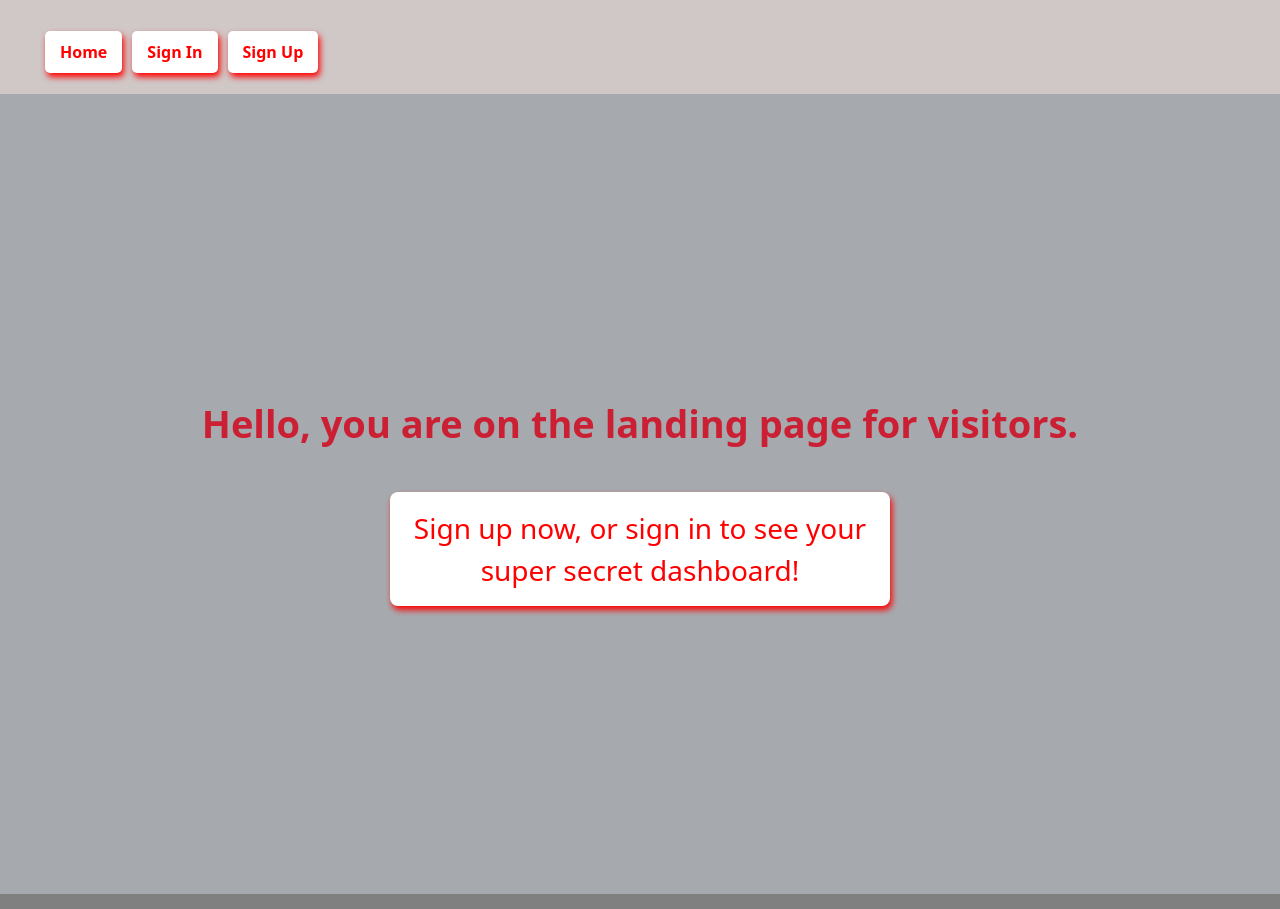
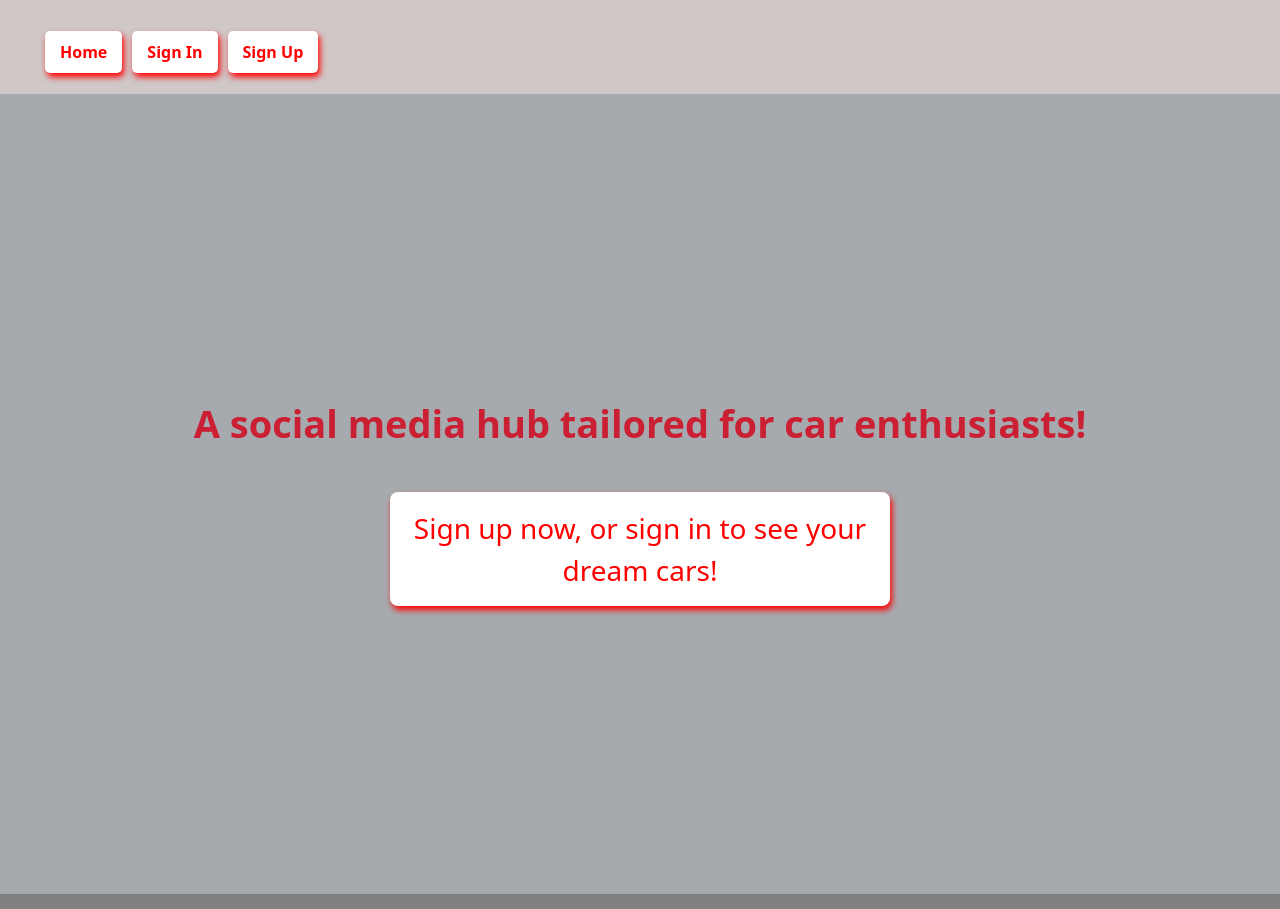
Before and after one commit to stevenhoangduc/project-3-frontend, a React (Vite) app: page / in a window 1280 px wide. Built offline with nearby package versions, Linux system fonts and the light colour scheme; no server answers.

Commit message:
images works

```diff
--- a/src/components/CarForm/CarForm.jsx
+++ b/src/components/CarForm/CarForm.jsx
@@ -38,11 +38,12 @@ export default function CarForm(props) {
 
     return (
         <form className='car-form' onSubmit={handleSubmit}>
-            <label htmlFor="brand">Make:</label>
-            <input type="text" name='brand' id='brand' value={formData.brand} onChange={handleChange} />
 
             <label htmlFor="image">Image:</label>
             <input type="text" name='image' id='image' value={formData.image} onChange={handleChange} />
+
+            <label htmlFor="brand">Make:</label>
+            <input type="text" name='brand' id='brand' value={formData.brand} onChange={handleChange} />
 
             <label htmlFor="model">Model:</label>
             <input type="text" name='model' id='model' value={formData.model} onChange={handleChange} />
--- a/src/components/Dashboard/Dashboard.jsx
+++ b/src/components/Dashboard/Dashboard.jsx
@@ -33,7 +33,7 @@ const Dashboard = (props) => {
       <p>
         Car Inventory
         <li>
-          <Link to="/cars/new">Search Car</Link>
+          <Link to="/cars/new">Dream Car</Link>
         </li>
       </p>
     </main>
--- a/src/components/Landing/Landing.jsx
+++ b/src/components/Landing/Landing.jsx
@@ -5,8 +5,8 @@ import './Landing.css';
 const Landing = () => {
     return (
       <main>
-        <h1>Hello, you are on the landing page for visitors.</h1>
-        <p>Sign up now, or sign in to see your super secret dashboard!</p>
+        <h1>A social media hub tailored for car enthusiasts!</h1>
+        <p>Sign up now, or sign in to see your dream cars!</p>
       </main>
     );
   };
--- a/src/components/SignUpForm/SignUpForm.css
+++ b/src/components/SignUpForm/SignUpForm.css
@@ -95,8 +95,8 @@ button:disabled {
 /* Sign Up button */
 .sign-up-btn {
     background: red;
+    box-shadow: 4px 6px 8px;
 
-    box-shadow: 4px 6px 8px;
 }
 
 .sign-up-btn:hover {
```
